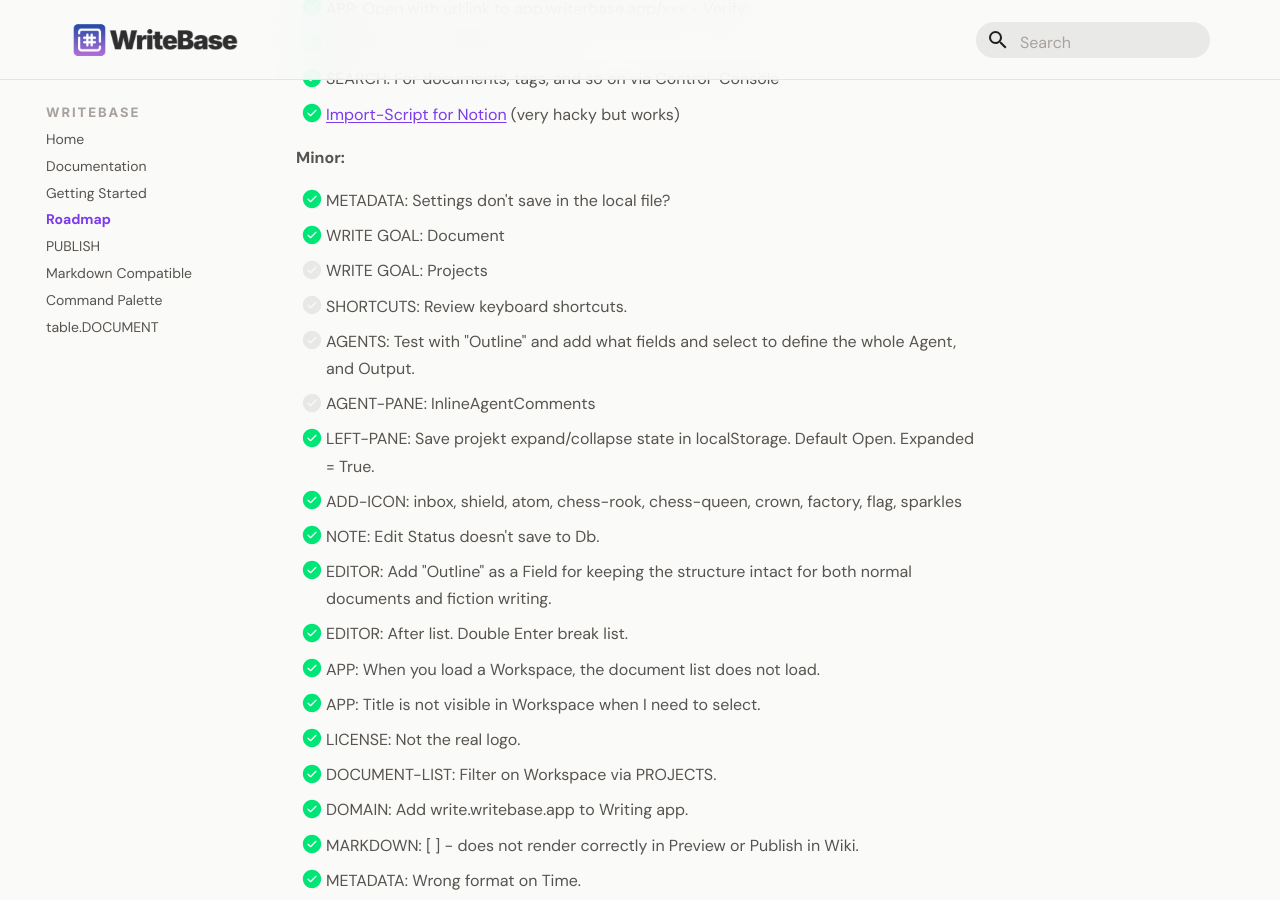
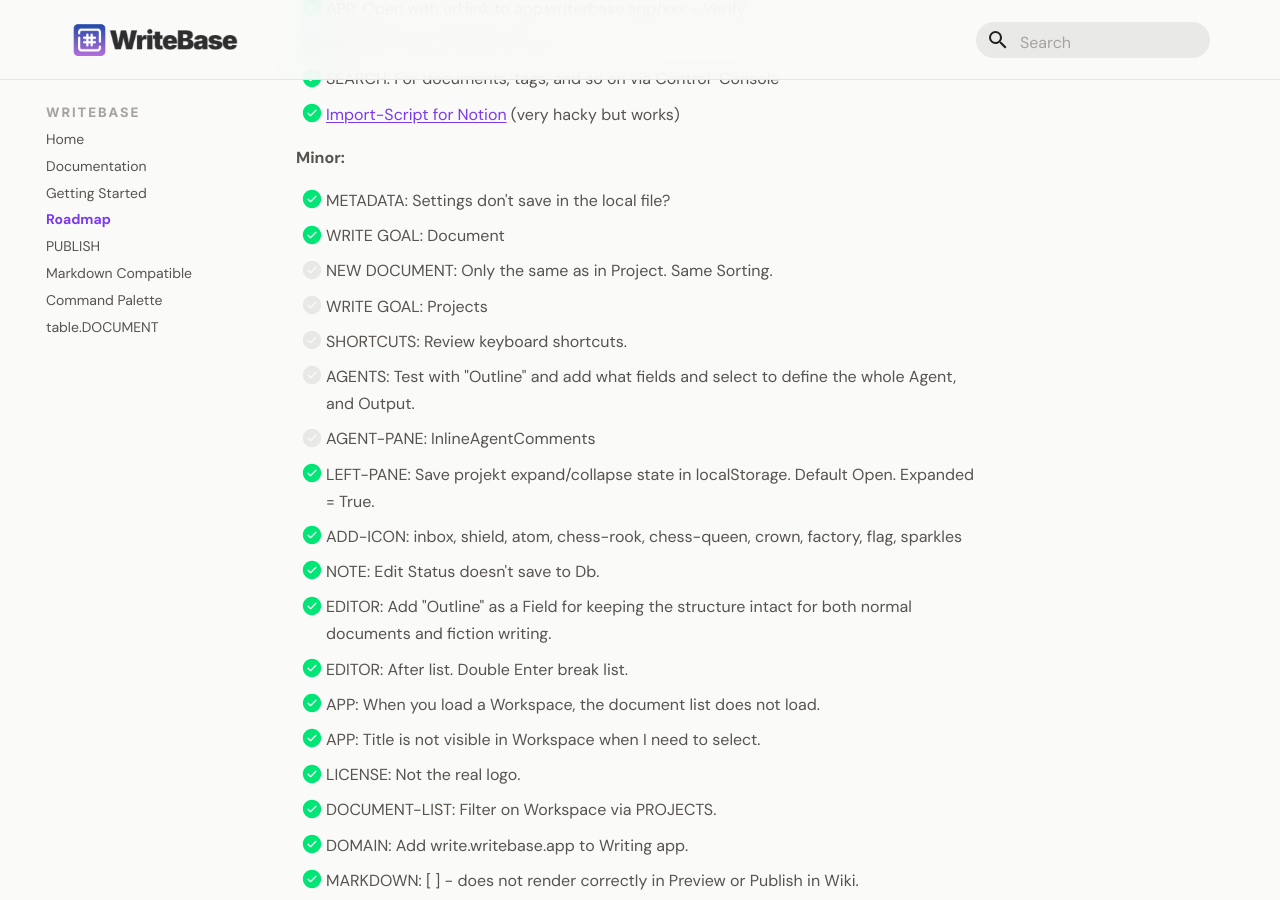
Before and after one commit to larssonhthomas-afk/writebase-docs, an MkDocs documentation site: the page built from docs/009-roadmap.md, in a window 1280 px wide and 900 px high, scrolled down 782 px. Built offline with MkDocs 1.6.1 and Material for MkDocs 9.7.7, drawn with Linux system fonts in a browser that asks for light colours; some web fonts are replaced.

Commit message:
Update 009-roadmap.md

```diff
--- a/docs/009-roadmap.md
+++ b/docs/009-roadmap.md
@@ -38,6 +38,7 @@ This Backlog has a priority 1-3.
 
 - [x] METADATA: Settings don't save in the local file?
 - [x] WRITE GOAL: Document
+- [ ] NEW DOCUMENT: Only the same as in Project. Same Sorting.
 - [ ] WRITE GOAL: Projects
 - [ ] SHORTCUTS: Review keyboard shortcuts.
 - [ ] AGENTS: Test with "Outline" and add what fields and select to define the whole Agent, and Output.
```
